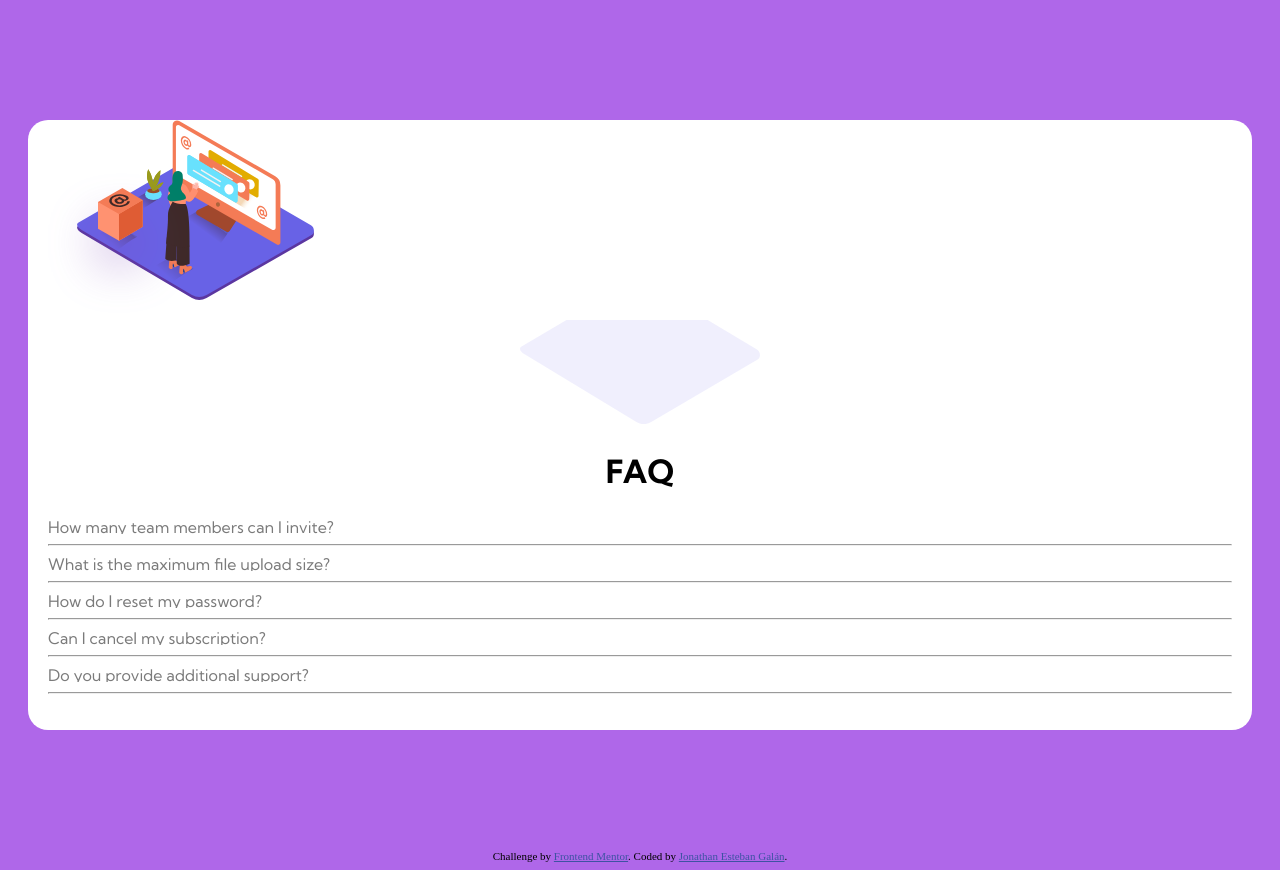
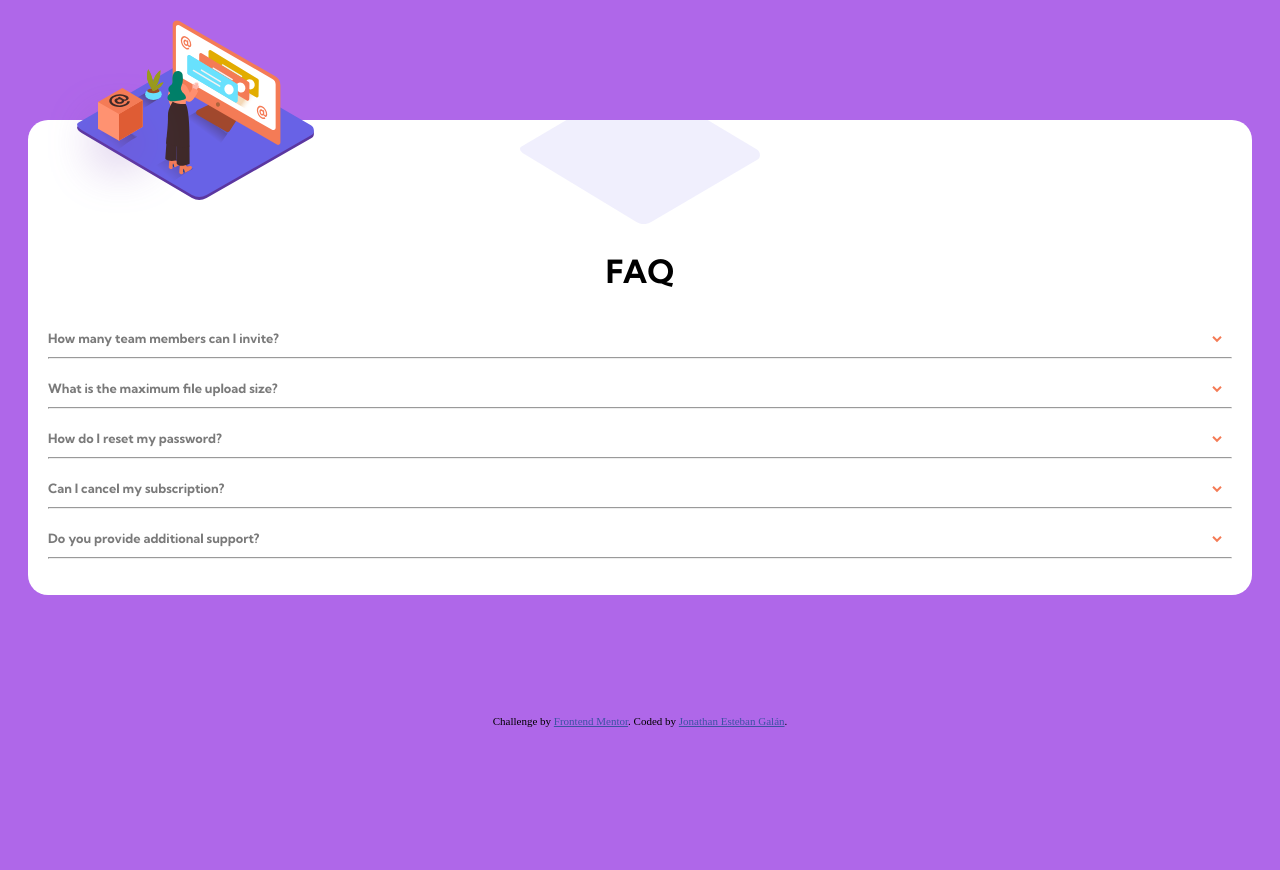
Before and after one commit to jhonnytesban/menu--acordeon, a plain HTML site: page index.html in a window 1280 px wide. After the commit the page ends 800 px from the top, so only its background shows below. Drawn offline with Linux system fonts and the light colour scheme.

Commit message:
diseño movil - solucionado problema de iconos

```diff
--- a/index.html
+++ b/index.html
@@ -24,25 +24,25 @@
     <img class="shade" src="./assets/images/bg-pattern-mobile.svg" alt="">
     <h2 class="subtitle">FAQ</h2>
     <ul class="menu">
-      <li class="menu__item">How many team members can I invite?
+      <li class="menu__item"><h3 class="list__title">How many team members can I invite?</h3>
         <p class="text">You can invite up to 2 additional users on the Free plan. There is no limit on
           team members for the Premium plan.</p>
       </li>
       <hr>
-      <li class="menu__item">What is the maximum file upload size?
+      <li class="menu__item"><h3 class="list__title">What is the maximum file upload size?</h3>
         <p class="text">No more than 2GB. All files in your account must fit your allotted storage space.</p>
       </li>
       <hr>
-      <li class="menu__item">How do I reset my password?
+      <li class="menu__item"><h3 class="list__title">How do I reset my password?</h3>
         <p class="text">Click “Forgot password” from the login page or “Change password” from your profile page.
           A reset link will be emailed to you.</p>
       </li>
       <hr>
-      <li class="menu__item">Can I cancel my subscription?
+      <li class="menu__item"><h3 class="list__title">Can I cancel my subscription?</h3>
         <p class="text">Yes! Send us a message and we’ll process your request no questions asked.</p>
       </li>
       <hr>
-      <li class="menu__item">Do you provide additional support?
+      <li class="menu__item"><h3 class="list__title">Do you provide additional support?</h3>
         <p class="text">Chat and email support is available 24/7. Phone lines are open during normal business hours.</p>
       </li>
       <hr>
--- a/styles.css
+++ b/styles.css
@@ -13,14 +13,15 @@ body{
   margin: 120px 20px;
   padding: 0 20px 20px 20px;
   border-radius: 20px;
-  /* position: relative; */
+  position: relative;
 }
 .shade{
   display: block;
   margin: auto;
 }
 .logo{
-  position: relative;
+  position: absolute;
+  top: -100px;
 }
 .subtitle{
   font-family: var(--font-sans);
@@ -32,12 +33,20 @@ body{
   padding-left: 0;
 }
 .menu__item{
-  height: 17px;
+  height: 30px;
   overflow: hidden;
   font-family: var(--font-sans);
   font-weight: 400;
   color: rgb(122, 122, 122);
   margin-bottom: 10px;
+}
+.list__title{
+  font-size: .8em;
+}
+.list__title::after{
+  content: url(./assets/images/icon-arrow-down.svg);
+  position: absolute;
+  right: 30px;
 }
 .text{
   font-family: var(--font-sans);
```
